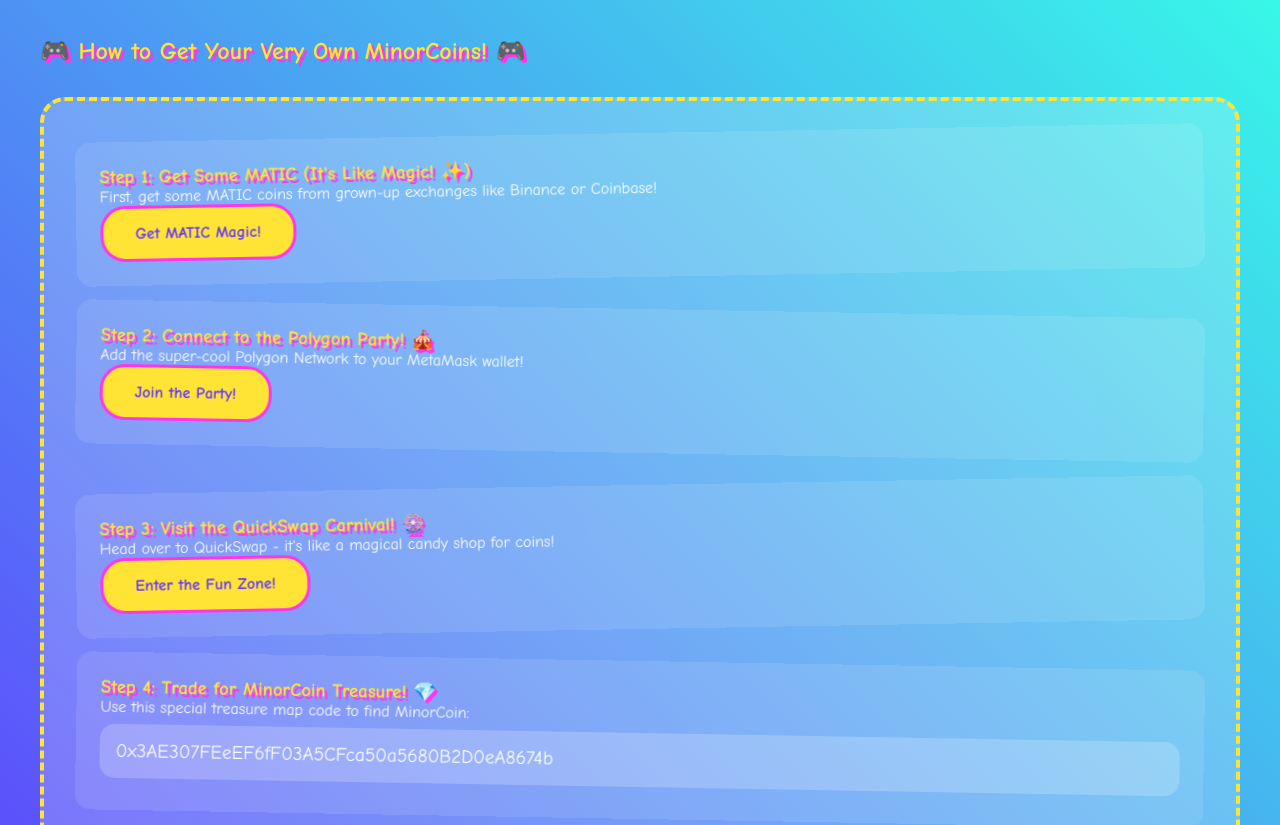
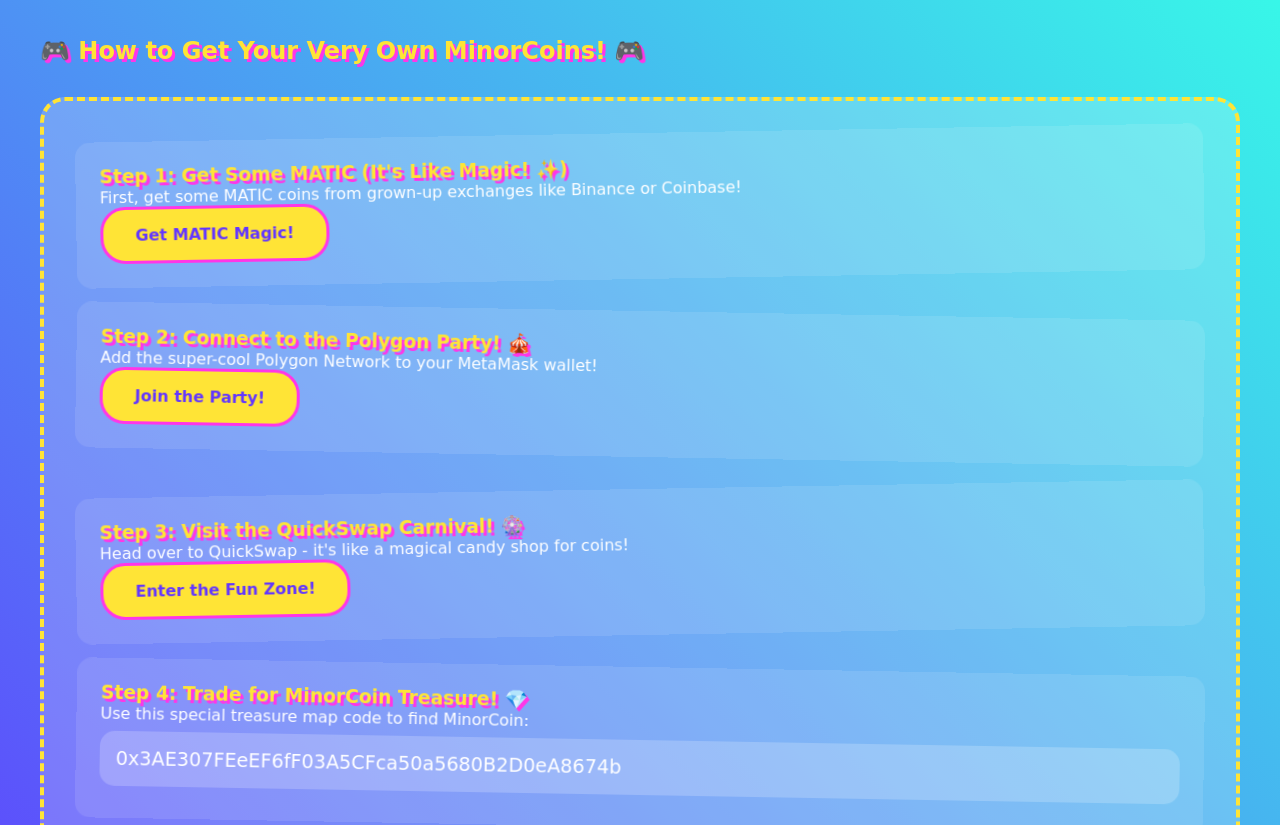
Before and after one commit to codebuild101yt/Minorcoinwebsite, a plain HTML site: page index.html in a window 1280 px wide. Shown: the part 107-932 px from the top of the page. Drawn offline with Linux system fonts and the light colour scheme.

Commit message:
Update index.html

```diff
--- a/index.html
+++ b/index.html
@@ -6,7 +6,7 @@
         margin: 0;
         padding: 0;
         box-sizing: border-box;
-        font-family: 'Comic Sans MS', cursive, sans-serif;
+        font-family: 'Dota', cursive, sans-serif;
       }
 
       body {
```
